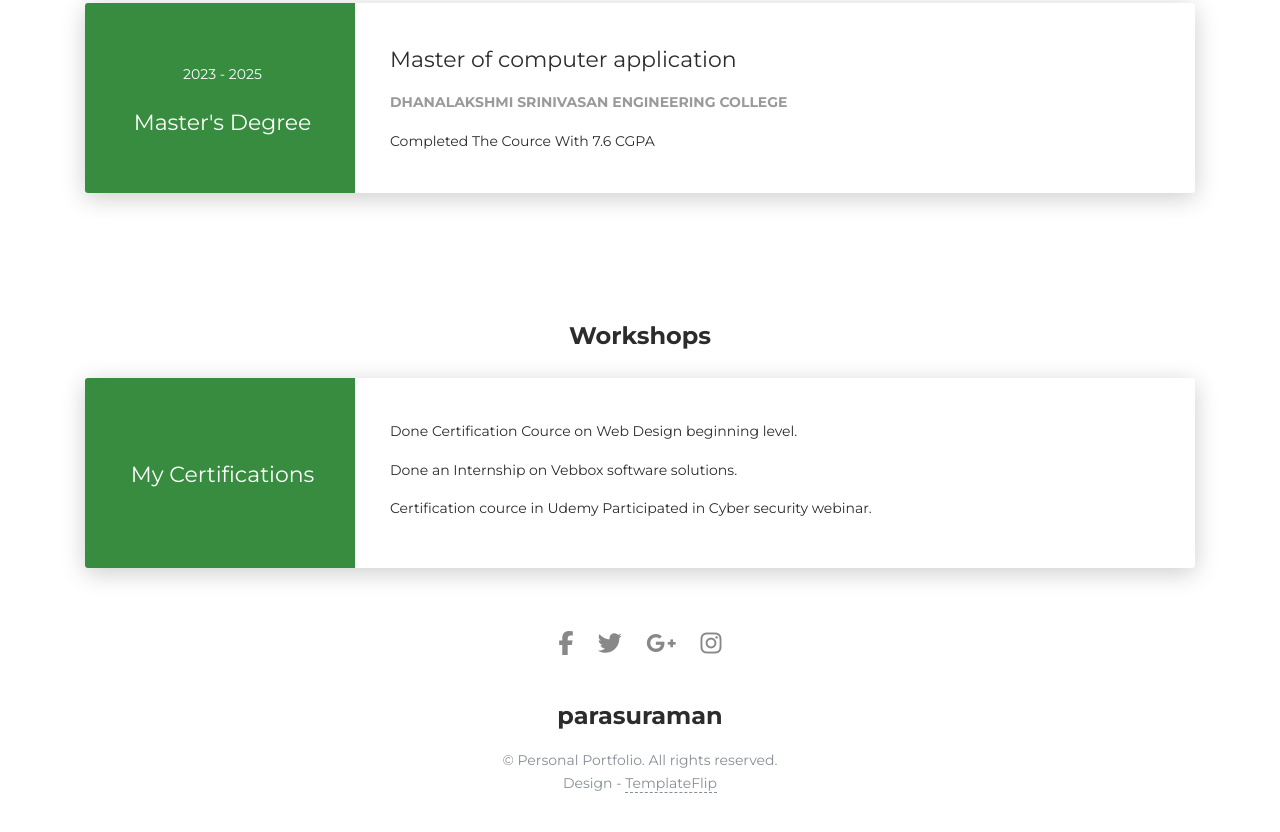
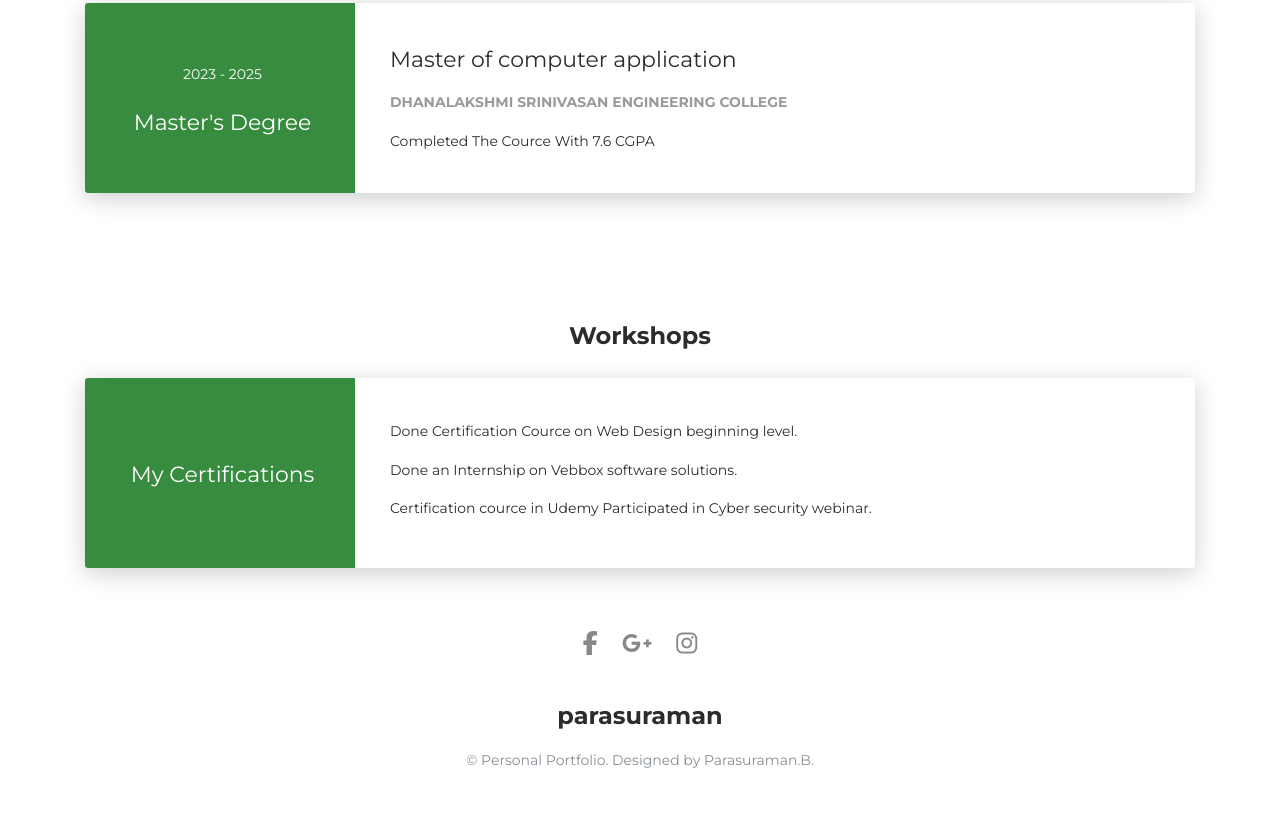
Before and after one commit to Parasuraman-b/portfolio, a plain HTML site: page index.html in a window 1280 px wide. Shown: the part 1738-2570 px from the top of the page. Drawn offline with Linux system fonts and the light colour scheme.

Commit message:
Update index.html

```diff
--- a/index.html
+++ b/index.html
@@ -44,7 +44,7 @@
         <div class="content-center">
           <div class="cc-profile-image"><a href="#"><img src="images/parasu.jpg" alt="Image"/></a></div>
           <div class="h2 title">I'm B.Parasuraman</div>
-          <p> I am a Web Developer, Graphic Designer and Photographer.</p>
+          <p> I am a Web Developer, And I craft high-performing and delightful experience tailored and conversion-focused.</p>
         </div>
       </div>
     </div>
@@ -221,10 +221,10 @@
 
 <!-- footer -->
     <footer class="footer">
-      <div class="container text-center"><a class="cc-facebook btn btn-link" href="https://vebbox.com/"><i class="fa fa-facebook fa-2x " aria-hidden="true"></i></a><a class="cc-twitter btn btn-link " href="#"><i class="fa fa-twitter fa-2x " aria-hidden="true"></i></a><a class="cc-google-plus btn btn-link" href="#"><i class="fa fa-google-plus fa-2x" aria-hidden="true"></i></a><a class="cc-instagram btn btn-link" href="#"><i class="fa fa-instagram fa-2x " aria-hidden="true"></i></a></div>
+      <div class="container text-center"><a class="cc-facebook btn btn-link" href="https://www.facebook.com/share/1B2M2rJBGj/"><i class="fa fa-facebook fa-2x " aria-hidden="true"></i></a><a class="cc-google-plus btn btn-link" href="#"><i class="fa fa-google-plus fa-2x" aria-hidden="true"></i></a><a class="cc-instagram btn btn-link" href="https://www.instagram.com/blankheart_parasu?igsh=MXJpd2t4d2V0cWd0cw==&utm_source=ig_contact_invite"><i class="fa fa-instagram fa-2x " aria-hidden="true"></i></a></div>
       <div class="h4 title text-center">parasuraman</div>
       <div class="text-center text-muted">
-        <p>&copy; Personal Portfolio. All rights reserved.<br>Design - <a class="credit" href="https://templateflip.com" target="_blank">TemplateFlip</a></p>
+        <p>&copy; Personal Portfolio. Designed by Parasuraman.B.</p>
       </div>
     </footer>
     <script src="js/core/jquery.3.2.1.min.js"></script>
```
